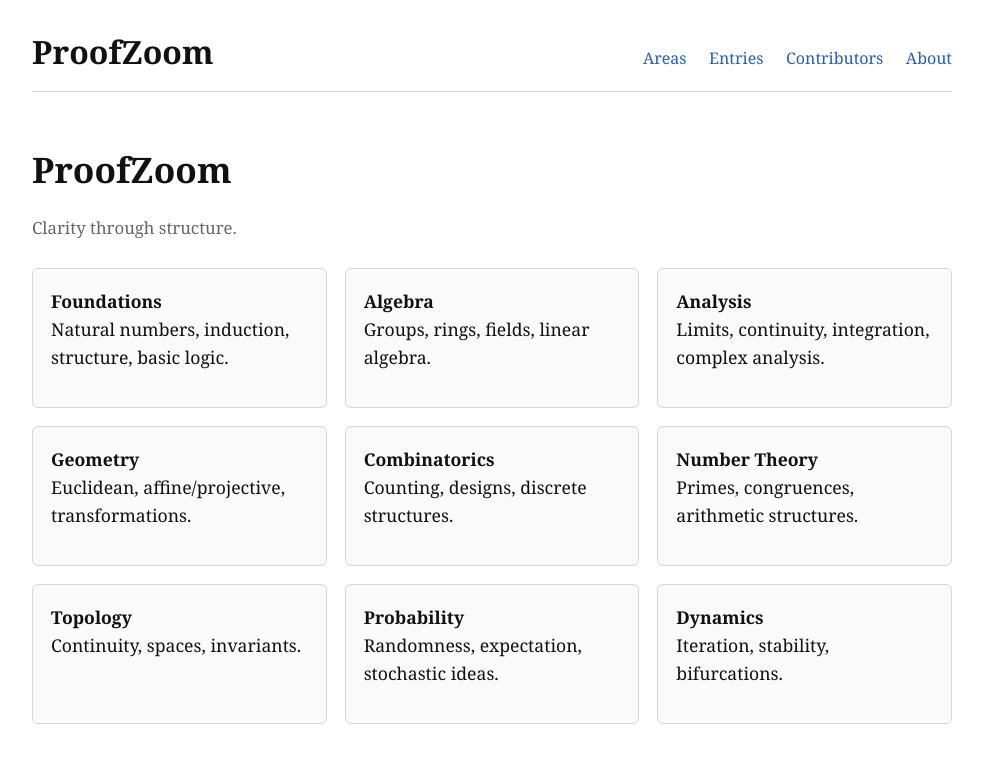
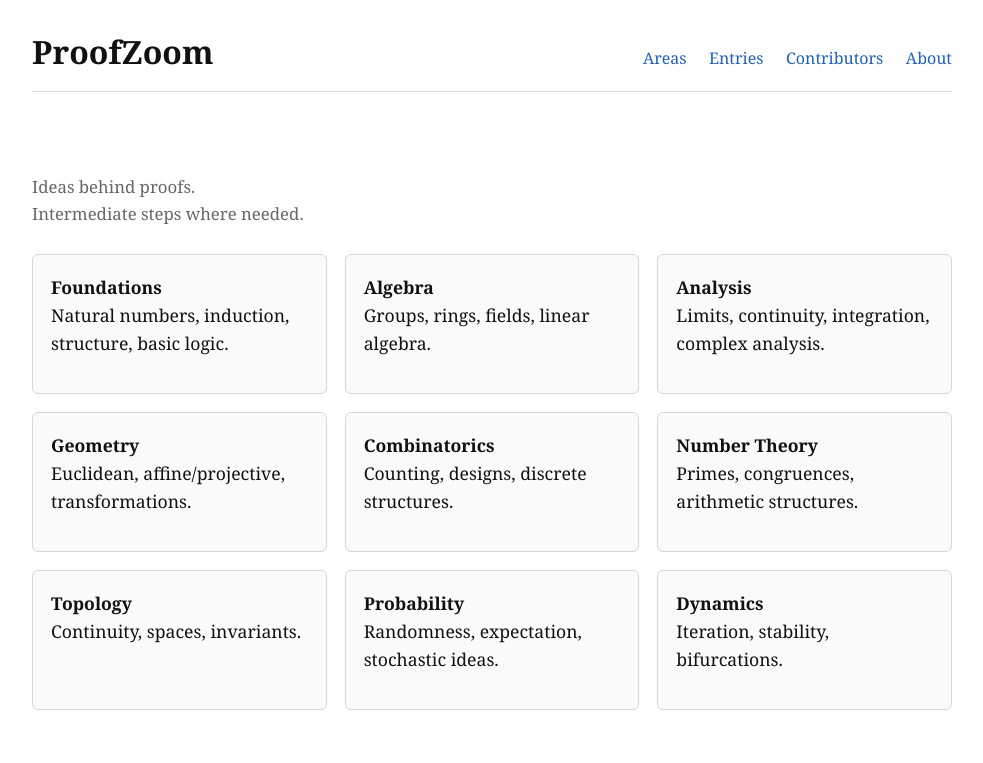
Before and after one commit to Dinside01/proofzoom, a Jekyll site: the page built from index.html, in a window 1280 px wide. Shown: the top 763 px of the page, without its empty margins (148-1131 px from the left). Built offline with Jekyll 4.4.1, drawn with Linux system fonts in a browser that asks for light colours.

Commit message:
Refine homepage heading and slogan

```diff
--- a/index.html
+++ b/index.html
@@ -15,8 +15,10 @@
 
   <div class="container page-content">
 
-    <h1>ProofZoom</h1>
-    <p class="site-slogan">Clarity through structure.</p>
+    <p class="site-slogan"><p class="site-slogan">
+Ideas behind proofs.<br>
+Intermediate steps where needed.
+</p>
 
     <div class="areas-grid">
 
```
